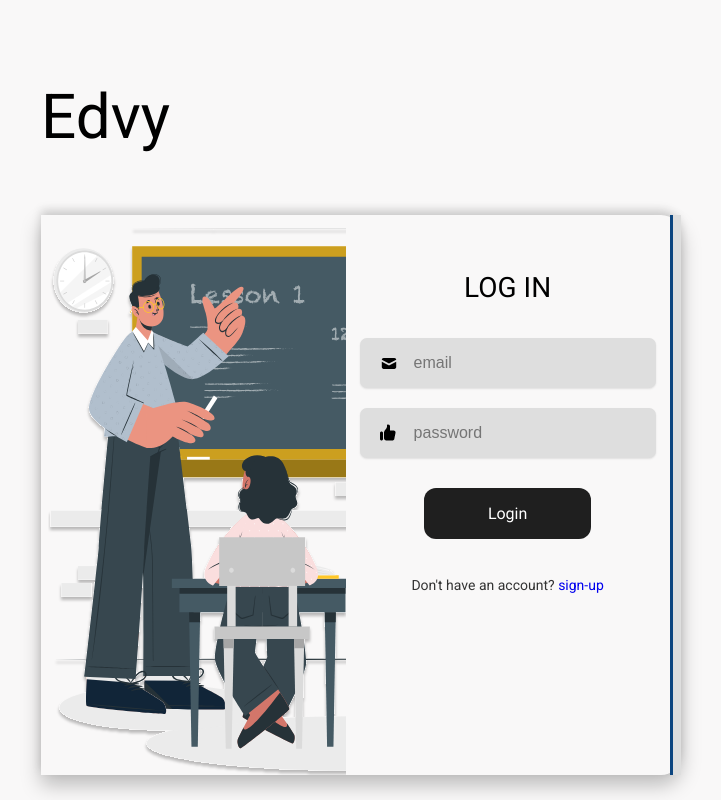
After one commit to Motunblue/Edvy, a Flask app: page /admin/login in a window 1280 px wide. The commit adds this page. Shown: the whole page, without its empty margins (279-1000 px from the left). Run offline with Flask 3, Linux system fonts and the light colour scheme; some libraries are stand-ins or nearby versions.

Commit message:
update to login and signup

```diff
--- a/edvy-app/src/header.js
+++ b/edvy-app/src/header.js
@@ -10,8 +10,8 @@ export default function Header() {
         <div className="header-nav">
             <h4 className='login'>login
               <div className='login-as'>
-                <p>user</p>
-                <p>admin</p>
+                <p className="user-login">user</p>
+                <p className="admin-login">admin</p>
               </div>
             </h4>
             <h4 className='sign-up'/*  onClick={signupClick} */>sign-up</h4>
--- /dev/null
+++ b/requirements.txt
@@ -0,0 +1,5 @@
+flask==3.0.1
+Flask-Cors==4.0.0
+flask-wtf==1.2.1
+wtforms==3.1.2
+email-validator==2.1.0.post1
--- /dev/null
+++ b/web/accounts/admin.py
@@ -0,0 +1,13 @@
+#!/usr/bin/python3
+""" Admin routes """
+from flask import Blueprint, render_template
+from web.forms import LoginForm
+import uuid
+
+admin_bp = Blueprint('admin_bp', __name__, url_prefix='/admin')
+
+@admin_bp.route('/login', methods=['GET'], strict_slashes=False)
+def adminLogin():
+    """Login for admin"""
+    form = LoginForm()
+    return render_template('login_admin.html', form=form, cache_id=str(uuid.uuid4()))
--- a/web/edvy.py
+++ b/web/edvy.py
@@ -1,11 +1,18 @@
 #!/usr/bin/python3
 """Route for Web"""
-from flask import Flask, render_template
+from flask import Flask, render_template, url_for, flash, redirect
 from flask_cors import CORS
 import uuid
+from web.accounts.users import users_bp
+from web.accounts.admin import admin_bp
+from web.forms import RegistrationForm
 
 
 app = Flask(__name__)
+#Register blueprint for users and admin
+app.register_blueprint(users_bp)
+app.register_blueprint(admin_bp)
+app.config['SECRET_KEY'] = '&dont[you]just*love^edvy$'
 
 cors = CORS(app, resources={r"/*": {"origins": "http://localhost:5000"}})
 
@@ -14,9 +21,15 @@ def home():
     """Retrieve home """
     return render_template('index.html', cache_id=str(uuid.uuid4()))
 
-@app.route('/signup/', methods=['GET'], strict_slashes=False)
-def signUp():
-    return render_template('signup.html')
+@app.route('/signup', methods=['GET', 'POST'], strict_slashes=False)
+def signup():
+    """School signup"""
+    form = RegistrationForm()
+    if form.validate_on_submit():
+        flash('Account created succesfully for {}'.format(form.school_name.data), 'success')
+        return(redirect(url_for('admin_bp.adminLogin')))
+    return render_template('signup.html', form=form, cache_id=str(uuid.uuid4()))
+
 
 if __name__ == "__main__":
     """ Main Function """
--- /dev/null
+++ b/web/forms.py
@@ -0,0 +1,37 @@
+from flask_wtf import FlaskForm
+from wtforms import StringField, PasswordField, SubmitField, BooleanField
+from wtforms.validators import DataRequired, Length, Email, EqualTo
+
+class RegistrationForm(FlaskForm):
+    """signup Form"""
+    school_name = StringField('school name',
+                            validators=[DataRequired(), Length(min=3, max=50)],
+                            render_kw={'placeholder': 'school name'}
+                            )
+    email = StringField('email',
+                        validators=[DataRequired(), Email()],
+                        render_kw={'placeholder': 'email'}
+                        )
+    password = PasswordField('password', validators=[DataRequired()],
+                            render_kw={'placeholder': 'password'}
+                            )
+    confirm_password = PasswordField('confirm Password',
+                                    validators=[DataRequired(), EqualTo('password')],
+                                    render_kw={'placeholder': 'confirm password'}
+                                    )
+
+
+    submit = SubmitField('Sign-up')
+
+
+class LoginForm(FlaskForm):
+    """Login Form"""
+    email = StringField('email',
+                        validators=[DataRequired(), Email()],
+                        render_kw={'placeholder': 'email'}
+                    )
+    password = PasswordField('password', validators=[DataRequired()],
+                            render_kw={'placeholder': 'password'}
+                            )
+    remember = BooleanField('Remember Me')
+    submit = SubmitField('Login')
--- a/web/static/styles/base.css
+++ b/web/static/styles/base.css
@@ -11,3 +11,10 @@ body {
   font-style: normal;
   line-height: normal;
 }
+
+.alert-success {
+  text-align: center;
+  font-style: italic;
+  color: green;
+  margin-top: 10px;
+}
--- /dev/null
+++ b/web/static/styles/baseloginsignup.css
@@ -0,0 +1,134 @@
+/* body {
+    background-image: url('../assests/Noise\ dark.png');
+    background-repeat: repeat;
+    background-size: 15%;
+    background-position: center;
+    background: #404040;
+    opacity: 49%;
+}
+ */
+
+#getin-container {
+    width: 50vw;
+    margin: auto;
+}
+
+.logo {
+    margin-top: 80px;
+    font-size: 62px;
+}
+
+.getin-inner-cont {
+    width: 100%;
+    height: 70vh;
+    display: flex;
+    border-radius: 0px 20px 20px 0px;
+    box-shadow:
+    0px 10px 20px 0px rgba(0, 0, 0, 0.25),
+    0px -5px 10px 0px rgba(0, 0, 0, 0.15);
+}
+.getin-tab {
+    height: 100%;
+    width: 40vw;
+    display: flex;
+    flex-direction: column;
+    align-items: center;
+    margin: auto;
+}
+.getin-tab > legend {
+    margin-top: 7vh;
+    font-size: 28px;
+    margin-bottom: 1vh;
+}
+.getin-div {
+    background: #0D4680;
+    height: 100%;
+    width: 3.5vh;
+}
+.getin-div2 {
+    background: #DEDEDE;
+    height: 100%;
+    width: 7vh;
+}
+form {
+    display: flex;
+    flex-direction: column;
+    align-items: center;
+    margin-bottom: 24px;
+}
+
+.form-group {
+    border: 0;
+}
+
+.school-icon-label {
+    display: flex;
+  align-items: center;
+  padding: 16px 20px;
+  border-radius: 7px;
+  margin: 20px 0px;
+  background-color: #DEDEDE;
+  box-shadow: 0 1px 2px rgba(0, 0, 0, 0.1);
+  width: 20vw;
+}
+
+.school-icon-label > i {
+    width: 18px;
+    height: 18px;
+    background-repeat: no-repeat;
+}
+.school-name-icon {
+    background-image: url('../assests/school-buiding-icon.svg');
+}
+.school-email-icon {
+    background-image: url('../assests/Mail.svg');
+}
+.school-password-icon {
+    background-image: url('../assests/DotsVertical.png');
+}
+.login-pwd-icon {
+    background-image: url('../assests/thumbsup.png');
+}
+
+.school-icon-label input {
+    border: none;
+    outline: none;
+    font-size: 16px;
+    color: #333;
+    margin-left: 16px;
+    padding: 0px;
+    background-color: transparent;
+}
+
+.submit-btn {
+    border: none;
+    background-color: #1F1F1F;
+    padding: 16px 5vw;
+    color: white;
+    border-radius: 12px;
+    font-family: inherit;
+    font-size: inherit;
+}
+
+.submit-btn:hover {
+    opacity: 80%;
+    box-shadow:
+    0px 10px 20px 0px rgba(0, 0, 0, 0.25),
+    0px -5px 10px 0px rgba(0, 0, 0, 0.15);
+    cursor: pointer;
+}
+
+.account-text {
+    font-size: 14px;
+    color: #333;
+}
+.account-text > .anchor {
+    text-decoration: none;
+}
+.account-text > .anchor:hover {
+    text-decoration: underline;
+}
+
+.invalid {
+    background-color: red;
+}
--- a/web/templates/base.html
+++ b/web/templates/base.html
@@ -14,6 +14,15 @@
   <link href="https://fonts.googleapis.com/css2?family=Roboto&display=swap" rel="stylesheet">
 </head>
 <body>
+    {% with messages=get_flashed_messages(with_categories=true) %}
+      {% if messages %}
+        {% for category, message in messages %}
+          <div class="alert alert-{{ category }}">
+            {{ message }}
+          </div>
+        {% endfor%}
+      {% endif %}
+    {% endwith %}
     {% block content %}{% endblock %}
 </body>
 </html>
--- /dev/null
+++ b/web/templates/baseloginsignup.html
@@ -0,0 +1,27 @@
+{% extends 'base.html' %}
+
+{% block title %}Edvy - Sign-up{% endblock %}
+
+{% block header_scripts %}
+  <script type="text/javascript" src="{{ url_for('static', filename='scripts/loginsignup.js') }}?cache_id={{ cache_id }}"></script>
+{% endblock %}
+
+{% block css %}
+  <link href="{{url_for('static', filename='styles/baseloginsignup.css') }}?cache_id={{ cache_id }}" rel="stylesheet">
+{% endblock %}
+
+{% block content %}
+  <div id="getin-container">
+    <div class="logo">
+      <p>Edvy</p>
+    </div>
+    <div class="getin-inner-cont">
+      <img src="../static/assests/teaching.svg" alt="Teacher and student"/>
+      <div class="getin-tab">
+        {% block form %}{% endblock %}
+      </div>
+        <div class="getin-div"></div>
+        <div class="getin-div2"></div>
+    </div>
+  </div>
+{% endblock %}
--- /dev/null
+++ b/web/templates/login_admin.html
@@ -0,0 +1,23 @@
+{% extends 'baseloginsignup.html' %}
+
+
+{% block form %}
+<legend>LOG IN</legend>
+  <form method="POST" action="">
+    {{ form.hidden_tag() }}
+    <fieldset class="form-group">
+        <label for="email", class="school-icon-label">
+          <i class="school-email-icon"></i>
+          {{ form.email(class="school-input") }}
+        </label>
+        <label for="password", class="school-icon-label">
+          <i class="login-pwd-icon"></i>
+          {{ form.password(class="school-input") }}
+        </label>
+    </fieldset>
+    <div class="submit">
+      {{ form.submit(class="submit-btn") }}
+    </div>
+  </form>
+<p class="account-text">Don't have an account? <a class="anchor" href="{{ url_for('signup') }}">sign-up</a></p>
+{% endblock %}
```
Also changed, not shown: web/accounts/users.py (added, +10 -0 lines), web/templates/signup.html (+42 -27 lines), web/accounts/__init__.py (added), web/static/assests/DotsVertical.png (added), web/static/assests/Mail.svg (added), web/static/assests/school-buiding-icon.svg (added), web/static/assests/thumbsup.png (added), web/templates/login.html (added).
